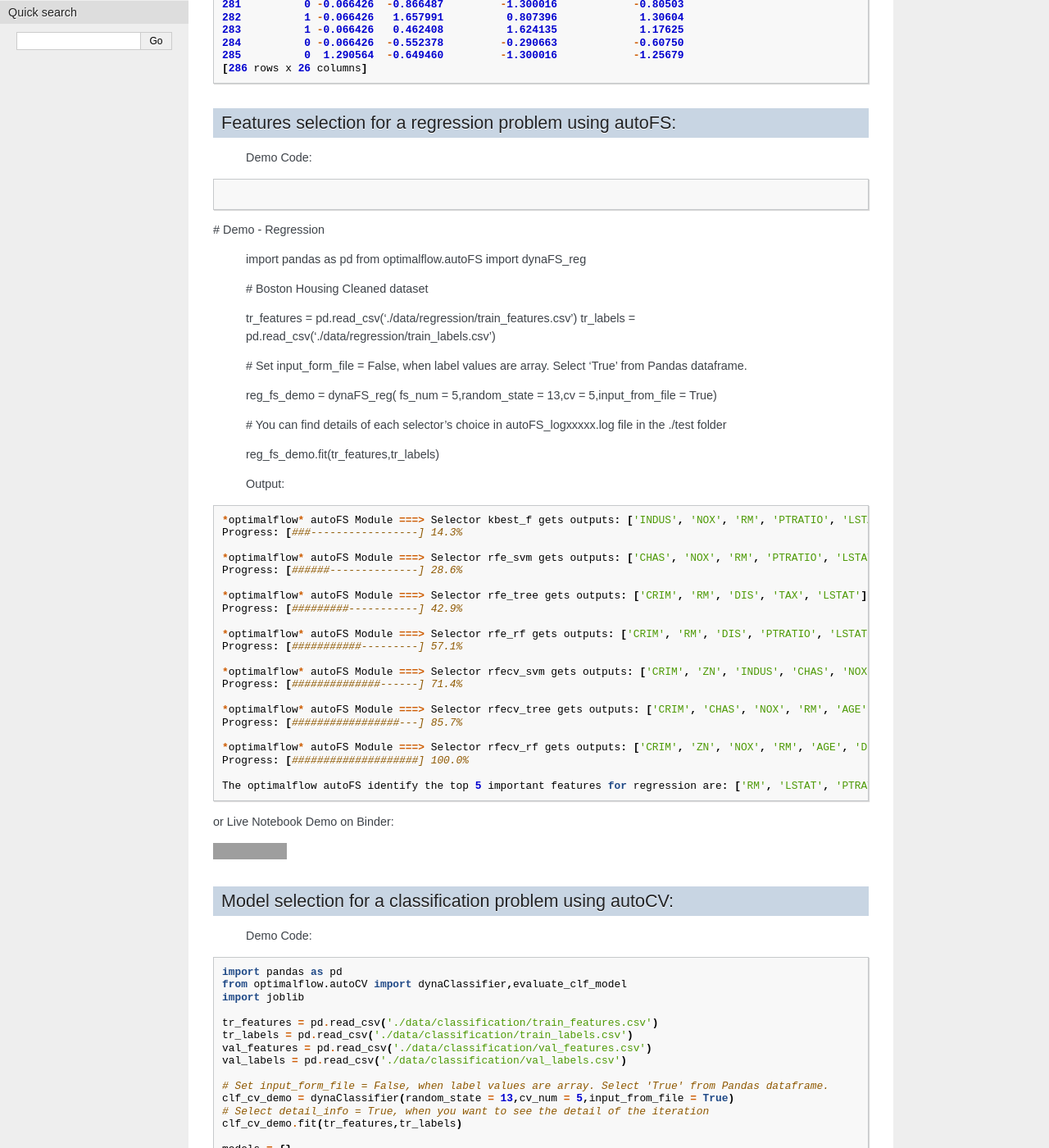
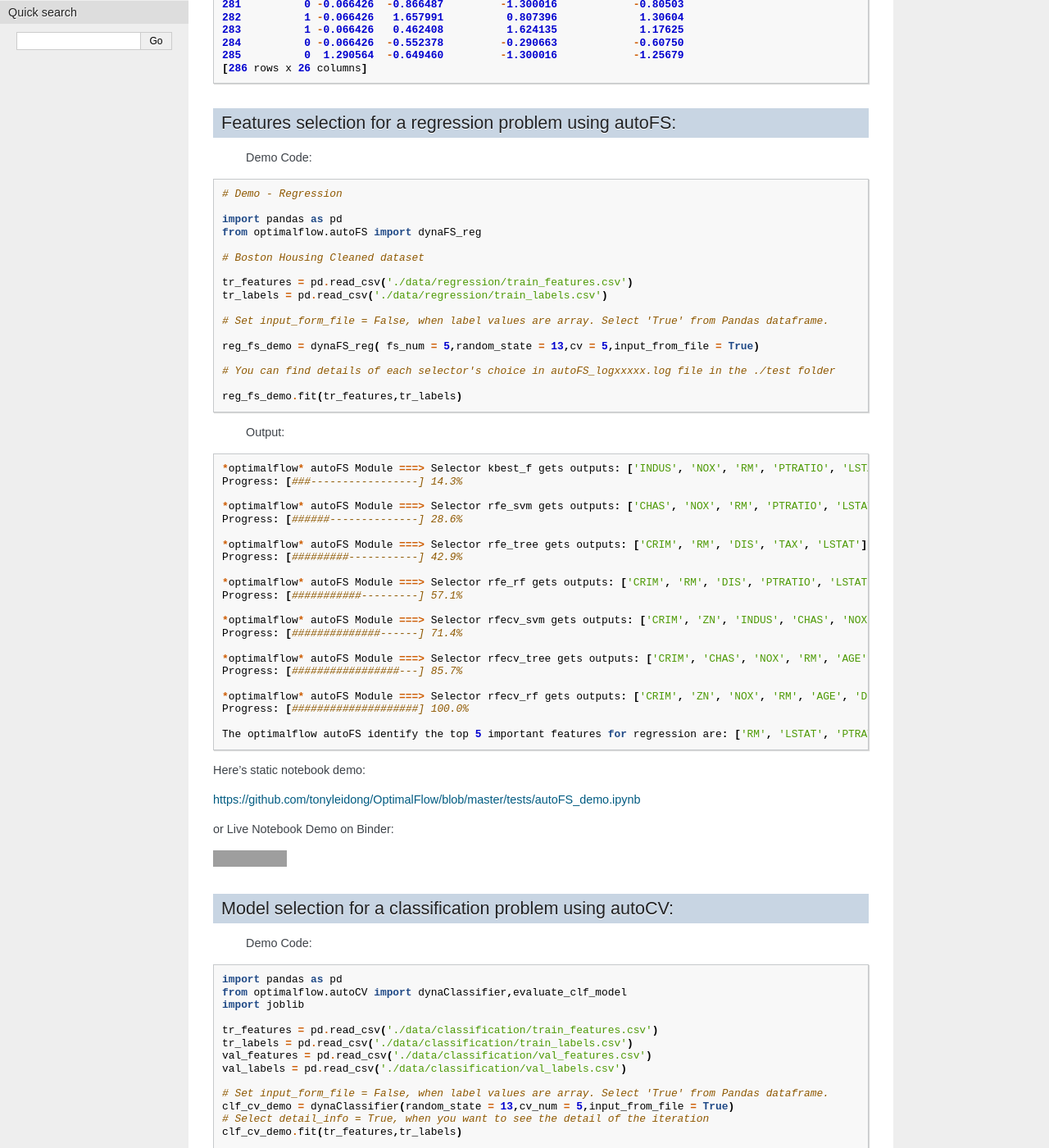
Before and after one commit to tonyleidong/OptimalFlow, a Sphinx documentation site: the page built from docs/demos.rst, in a window 1280 px wide and 1400 px high, scrolled down 775 px. Shown: the whole window at 82% size. Built offline with Sphinx 7.4.7, drawn with Linux system fonts in a browser that asks for light colours; some of the changed text lies outside the part shown; grey boxes are pictures that could not be loaded.

Commit message:
Update demos.rst

```diff
--- a/docs/demos.rst
+++ b/docs/demos.rst
@@ -64,7 +64,7 @@
 
 .. code-block:: python
 
-# Demo - Regression
+    # Demo - Regression
 
     import pandas as pd
     from optimalflow.autoFS import dynaFS_reg
@@ -110,6 +110,10 @@
 
     The optimalflow autoFS identify the top 5 important features for regression are: ['RM', 'LSTAT', 'PTRATIO', 'NOX', 'CRIM'].
 ..
+
+Here's static notebook demo:
+
+https://github.com/tonyleidong/OptimalFlow/blob/master/tests/autoFS_demo.ipynb
 
 or Live Notebook Demo on Binder:
 
@@ -216,6 +220,10 @@
     gb -- Accuracy: 0.815 / Precision: 0.796 / Recall: 0.662 / Latency: 2.0ms
     xgb -- Accuracy: 0.815 / Precision: 0.786 / Recall: 0.677 / Latency: 5.0ms
 ..
+
+Here's static notebook demo:
+
+https://github.com/tonyleidong/OptimalFlow/blob/master/tests/autoCV_clf_demo.ipynb
 
 or Live Notebook Demo on Binder:
 
@@ -380,6 +388,10 @@
     sgd -- R^2 Score: -7.6819521340367e+26 / Mean Absolute Error: 239048363331832.62 / Mean Squared Error: 5.849722584020232e+28 / Root Mean Squared Error: 5.849722584020232e+28 / Latency: 1.0s
 ..
 
+Here's static notebook demo:
+
+https://github.com/tonyleidong/OptimalFlow/blob/master/tests/autoCV_reg_demo.ipynb
+
 or Live Notebook Demo on Binder:
 
 .. image:: https://mybinder.org/badge_logo.svg
```
